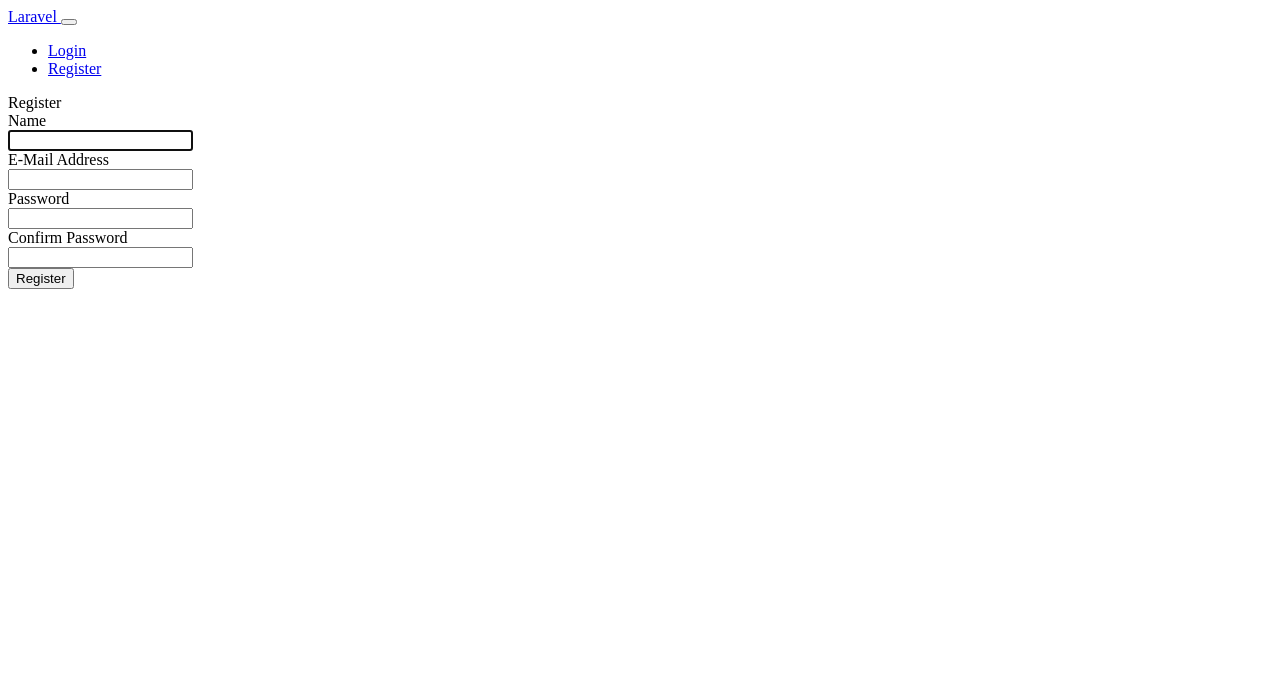
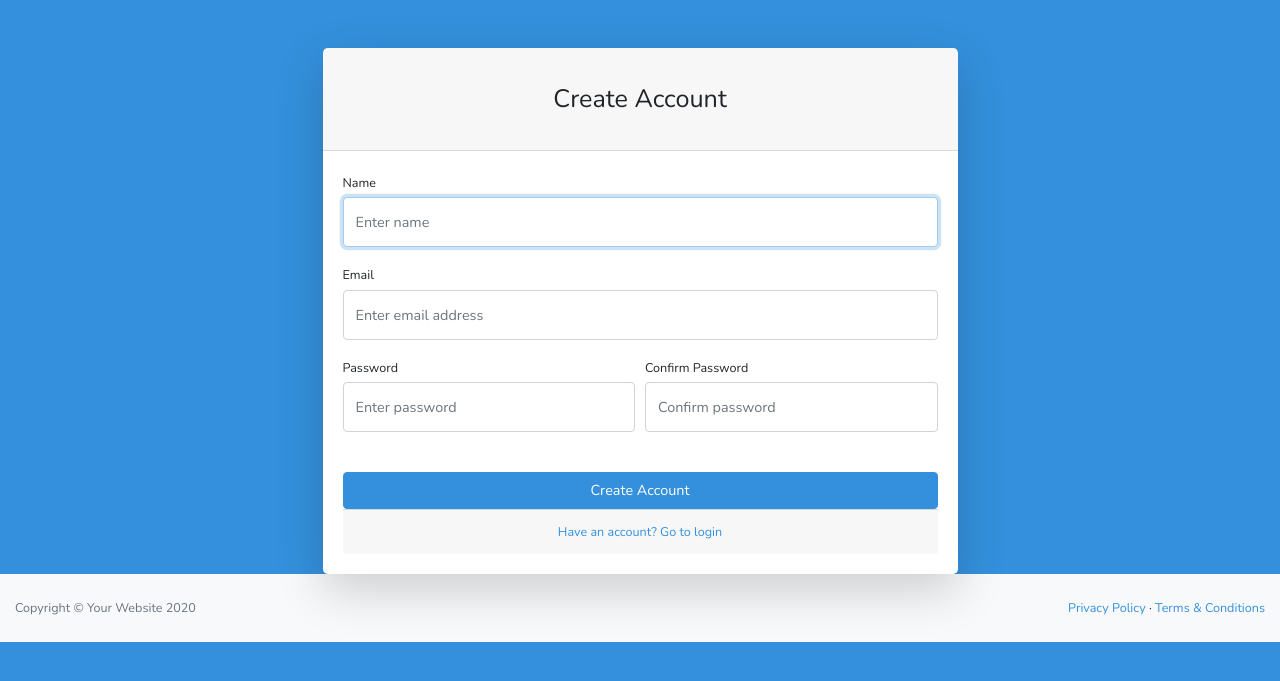
Before and after one commit to Ibnufadillah/magang, a Laravel app: page /register in a window 1280 px wide. Shown: the top 681 px of the page. Run offline with Laravel 8, Linux system fonts and the light colour scheme; style sheets or scripts are compiled from the project's sources.

Commit message:
add style

```diff
--- a/resources/views/auth/login.blade.php
+++ b/resources/views/auth/login.blade.php
@@ -9,7 +9,7 @@
     />
     <meta name="description" content="" />
     <meta name="author" content="" />
-    <title>Page Title - SB Admin</title>
+    <title>Portal Akademik | Login</title>
     <link href="{{ asset('template') }}/css/styles.css" rel="stylesheet" />
     <script
       src="https://cdnjs.cloudflare.com/ajax/libs/font-awesome/5.15.1/js/all.min.js"
--- a/resources/views/auth/register.blade.php
+++ b/resources/views/auth/register.blade.php
@@ -1,21 +1,37 @@
-@extends('layouts.app')
-
-@section('content')
+<!DOCTYPE html>
+<html lang="en">
+  <head>
+    <meta charset="utf-8" />
+    <meta http-equiv="X-UA-Compatible" content="IE=edge" />
+    <meta
+      name="viewport"
+      content="width=device-width, initial-scale=1, shrink-to-fit=no"
+    />
+    <meta name="description" content="" />
+    <meta name="author" content="" />
+    <title>Portal Akademik | Login</title>
+    <link href="{{ asset('template') }}/css/styles.css" rel="stylesheet" />
+    <script
+      src="https://cdnjs.cloudflare.com/ajax/libs/font-awesome/5.15.1/js/all.min.js"
+      crossorigin="anonymous"
+    ></script>
+  </head>
+  <body class="bg-primary">
+    <div id="layoutAuthentication">
+        <div id="layoutAuthentication_content">
+            <main>
                 <div class="container">
                     <div class="row justify-content-center">
-        <div class="col-md-8">
-            <div class="card">
-                <div class="card-header">{{ __('Register') }}</div>
-
+                        <div class="col-lg-7">
+                            <div class="card shadow-lg border-0 rounded-lg mt-5">
+                                <div class="card-header"><h3 class="text-center font-weight-light my-4">Create Account</h3></div>
                                 <div class="card-body">
                                     <form method="POST" action="{{ route('register') }}">
-                        @csrf
-
-                        <div class="form-group row">
-                            <label for="name" class="col-md-4 col-form-label text-md-right">{{ __('Name') }}</label>
-
-                            <div class="col-md-6">
-                                <input id="name" type="text" class="form-control @error('name') is-invalid @enderror" name="name" value="{{ old('name') }}" required autocomplete="name" autofocus>
+                                        @csrf                                                                <div class="form-row">
+                                            <div class="col-md-12">
+                                                <div class="form-group">
+                                                    <label class="small mb-1" for="inputFirstName"> Name</label>
+                                                    <input id="name" type="text" class="form-control py-4 @error('name') is-invalid @enderror" name="name" value="{{ old('name') }}" autocomplete="name" placeholder="Enter name" autofocus>
 
                                                     @error('name')
                                                         <span class="invalid-feedback" role="alert">
@@ -24,27 +40,21 @@
                                                     @enderror
                                                 </div>
                                             </div>
-
-                        <div class="form-group row">
-                            <label for="email" class="col-md-4 col-form-label text-md-right">{{ __('E-Mail Address') }}</label>
-
-                            <div class="col-md-6">
-                                <input id="email" type="email" class="form-control @error('email') is-invalid @enderror" name="email" value="{{ old('email') }}" required autocomplete="email">
-
+                                        </div>
+                                        <div class="form-group">
+                                            <label class="small mb-1" for="inputEmailAddress">Email</label>
+                                            <input class="form-control py-4 @error('email') is-invalid @enderror" id="email" type="email" name="email" placeholder="Enter email address"  value="{{ old('email') }}"/>
                                             @error('email')
                                             <span class="invalid-feedback" role="alert">
                                                 <strong>{{ $message }}</strong>
                                             </span>
                                             @enderror
                                         </div>
-                        </div>
-
-                        <div class="form-group row">
-                            <label for="password" class="col-md-4 col-form-label text-md-right">{{ __('Password') }}</label>
-
+                                        <div class="form-row">
                                             <div class="col-md-6">
-                                <input id="password" type="password" class="form-control @error('password') is-invalid @enderror" name="password" required autocomplete="new-password">
-
+                                                <div class="form-group">
+                                                    <label class="small mb-1" for="inputPassword">Password</label>
+                                                    <input class="form-control py-4 @error('password') is-invalid @enderror" id="inputPassword" type="password" name="password" placeholder="Enter password" />
                                                     @error('password')
                                                     <span class="invalid-feedback" role="alert">
                                                         <strong>{{ $message }}</strong>
@@ -52,26 +62,62 @@
                                                     @enderror
                                                 </div>
                                             </div>
-
-                        <div class="form-group row">
-                            <label for="password-confirm" class="col-md-4 col-form-label text-md-right">{{ __('Confirm Password') }}</label>
-
                                             <div class="col-md-6">
-                                <input id="password-confirm" type="password" class="form-control" name="password_confirmation" required autocomplete="new-password">
+                                                <div class="form-group">
+                                                    <label class="small mb-1" for="inputConfirmPassword">Confirm Password</label>
+                                                    <input id="password-confirm" type="password" class="form-control py-4" name="password_confirmation" placeholder="Confirm password" required autocomplete="new-password">
                                                 </div>
                                             </div>
-
-                        <div class="form-group row mb-0">
-                            <div class="col-md-6 offset-md-4">
-                                <button type="submit" class="btn btn-primary">
-                                    {{ __('Register') }}
-                                </button>
                                         </div>
+                                        <div class="form-group mt-4 mb-0">
+                                            <button type="submit" class="btn btn-primary btn-block">
+                                                Create Account
+                                            </button>                                        </form>
                                 </div>
-                    </form>
+                                <div class="card-footer text-center">
+                                    <div class="small"><a href="{{ route('login') }}">Have an account? Go to login</a></div>
                                 </div>
                             </div>
                         </div>
                     </div>
                 </div>
-@endsection
+
+            </main>
+        </div>
+        <div id="layoutAuthentication_footer">
+            <footer class="py-4 bg-light mt-auto">
+              <div class="container-fluid">
+                <div
+                  class="
+                    d-flex
+                    align-items-center
+                    justify-content-between
+                    small
+                  "
+                >
+                  <div class="text-muted">
+                    Copyright &copy; Your Website 2020
+                  </div>
+                  <div>
+                    <a href="#">Privacy Policy</a>
+                    &middot;
+                    <a href="#">Terms &amp; Conditions</a>
+                  </div>
+                </div>
+              </div>
+            </footer>
+          </div>
+    </div>
+    <script
+      src="https://code.jquery.com/jquery-3.5.1.slim.min.js"
+      crossorigin="anonymous"
+    ></script>
+    <script
+      src="https://cdn.jsdelivr.net/npm/bootstrap@4.5.3/dist/js/bootstrap.bundle.min.js"
+      crossorigin="anonymous"
+    ></script>
+    {{--
+    <script src="js/scripts.js"></script>
+    --}}
+  </body>
+</html>
```
Lines whose indentation alone changed are shown as unchanged.
